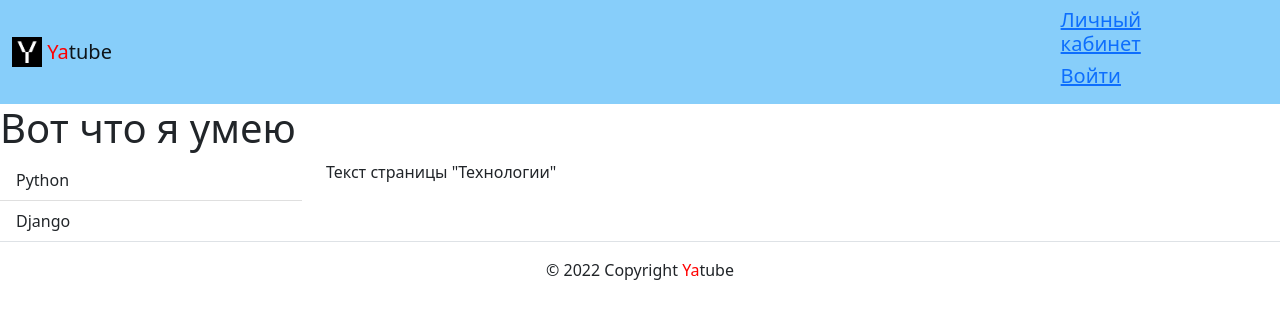
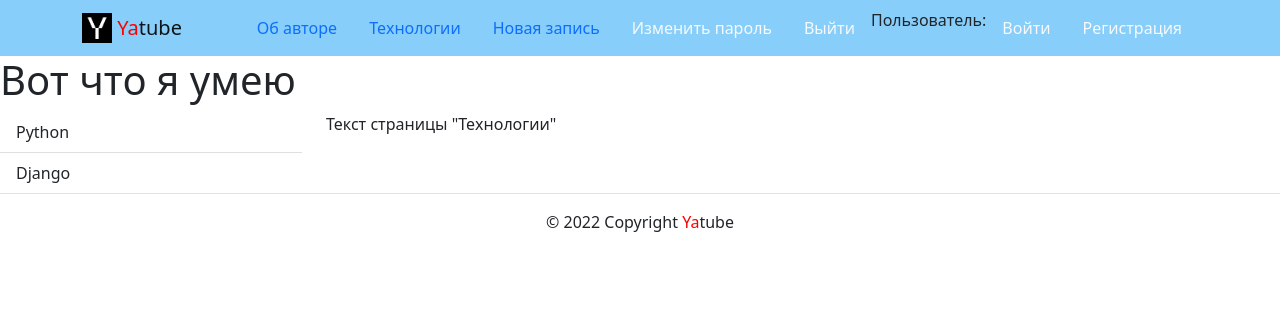
Before and after one commit to Ren4ik92/hw02_community, a Django app: page /about/tech/ in a window 1280 px wide. Shown: the top 319 px of the page. Run offline with Django 3.2, Linux system fonts and the light colour scheme; some libraries are stand-ins or nearby versions.

Commit message:
навигация

```diff
--- a/yatube/about/urls.py
+++ b/yatube/about/urls.py
@@ -12,5 +12,5 @@ urlpatterns = [
     path('tech/',
          TemplateView.as_view(
              template_name='about/tech.html'
-         ), name='author'),
+         ), name='tech'),
 ]
--- a/yatube/templates/includes/header.html
+++ b/yatube/templates/includes/header.html
@@ -1,20 +1,45 @@
 {% load static %}
-      <!-- Использованы классы бустрапа для создания типовой навигации с логотипом -->
-      <!-- В дальнейшем тут будет создано полноценное меню -->
-      <nav class="navbar navbar-light" style="background-color: lightskyblue; flex-wrap: nowrap">
+<nav class="navbar navbar-light" style="background-color: lightskyblue">
     <div class="container">
       <a class="navbar-brand" href="{% url 'posts:index' %}">
         <img src="{% static 'img/logo.png' %}" width="30" height="30" class="d-inline-block align-top" alt="">
-            <!-- тег span используется для добавления нужных стилей отдельным участкам текста -->
         <span style="color:red">Ya</span>tube
       </a>
-        </div>
-        <div>
-            <a href="{% url 'posts:index'%}">
-                 <h5 style="padding-right: 100px">Личный кабинет</h5>
-            </a>
-            <a href="{% url 'users:login'%}">
-                 <h5 style="padding-right: 100px">Войти</h5>
-            </a>
+      {# Добавлено в спринте #}
+
+      {% comment %}
+      Меню - список пунктов со стандартными классами Bootsrap.
+      Класс nav-pills нужен для выделения активных пунктов
+      {% endcomment %}
+      <ul class="nav nav-pills">
+        <li class="nav-item">
+          <a class="nav-link" href="{% url 'about:author' %}">Об авторе</a>
+        </li>
+        <li class="nav-item">
+          <a class="nav-link" href="{% url 'about:tech' %}">Технологии</a>
+        </li>
+{#        {% <!-- Проверка: авторизован ли пользователь? --> %}#}
+        <li class="nav-item">
+          <a class="nav-link" href="<!--  -->">Новая запись</a>
+        </li>
+        <li class="nav-item">
+          <a class="nav-link link-light" href="{% url 'users:password_reset' %}">Изменить пароль</a>
+        </li>
+        <li class="nav-item">
+          <a class="nav-link link-light" href="{% url 'users:logout' %}">Выйти</a>
+        </li>
+        <li>
+          Пользователь: {{ user.username }}
+        </li>
+{#        {% else %}#}
+        <li class="nav-item">
+          <a class="nav-link link-light" href="{% url 'users:login' %}">Войти</a>
+        </li>
+        <li class="nav-item">
+          <a class="nav-link link-light" href="{% url 'users:signup' %}">Регистрация</a>
+        </li>
+{#        {% endif %}#}
+      </ul>
+      {# Конец добавленого в спринте #}
     </div>
   </nav>
```
Also changed, not shown: yatube/db.sqlite3. Lines whose indentation alone changed are shown as unchanged.
